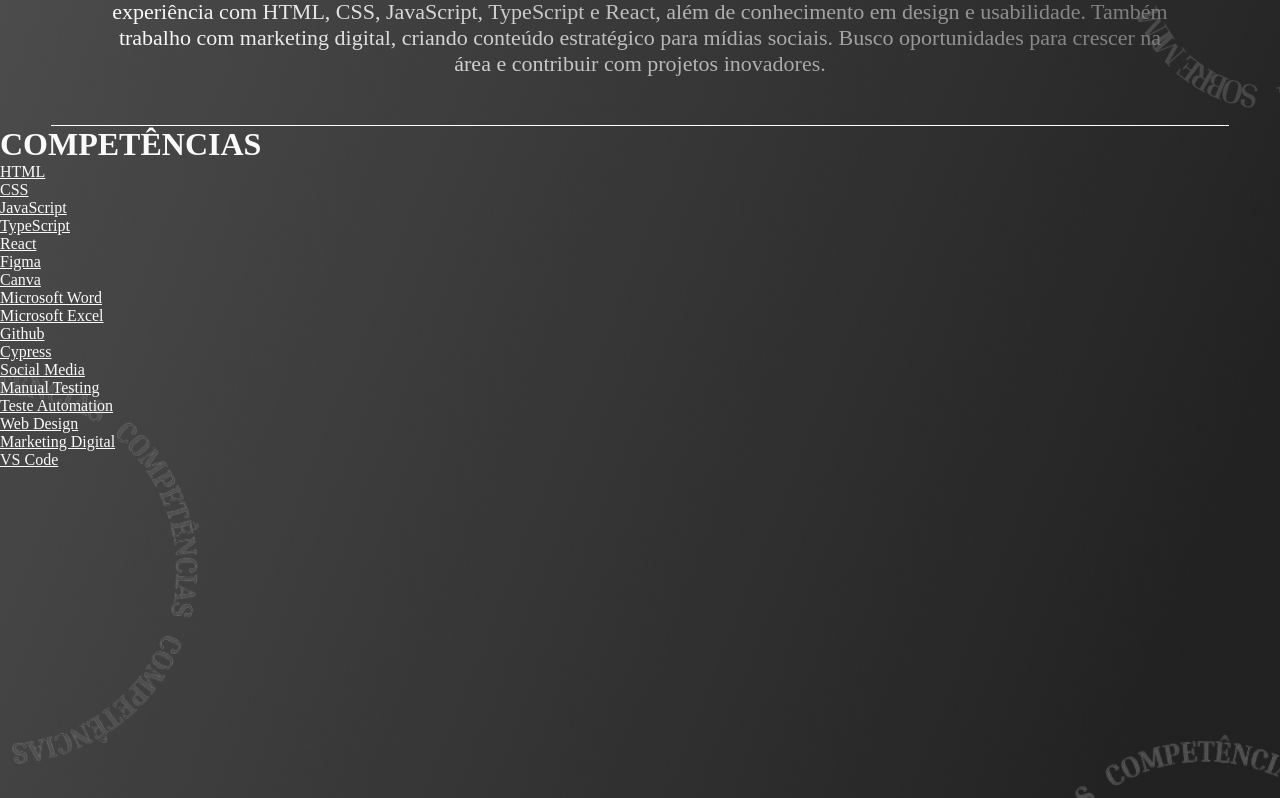
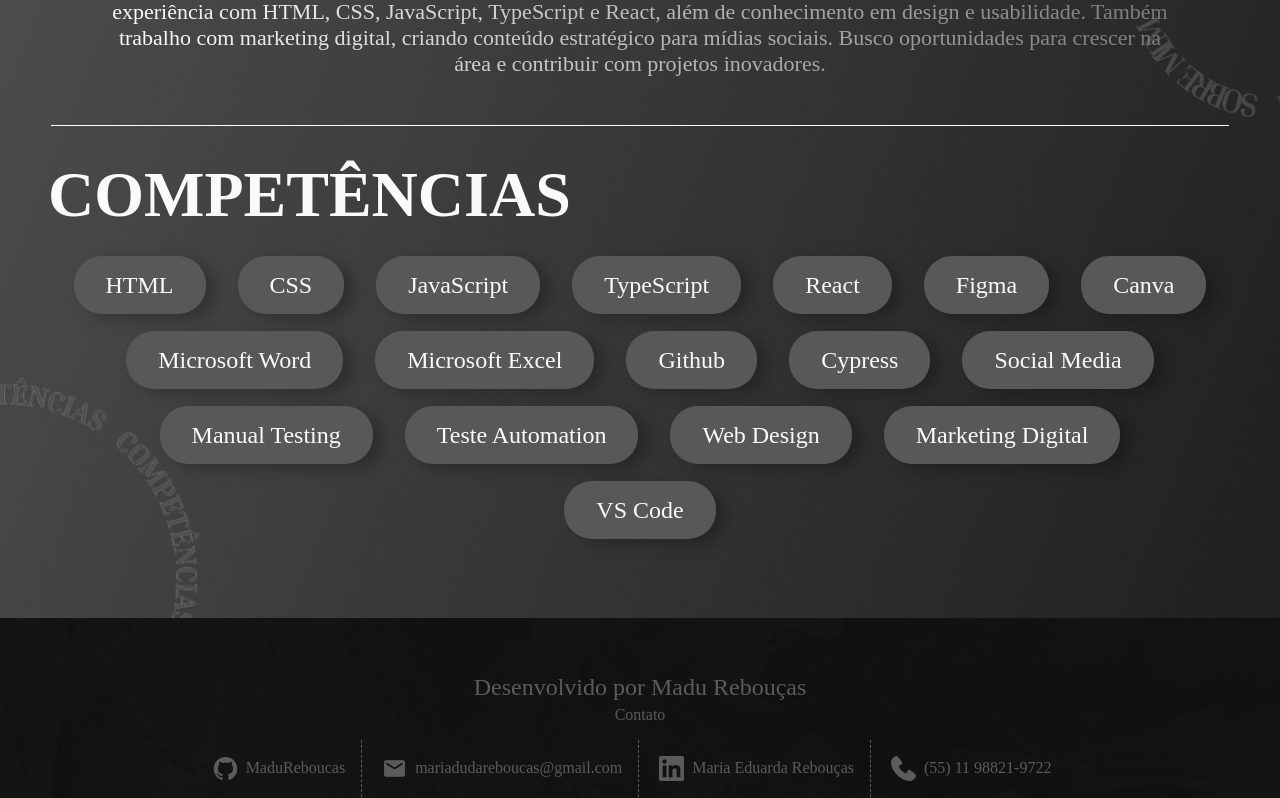
Before and after one commit to MaduReboucas/portifolio, a React (Vite) app: page /about-me in a window 1280 px wide. Shown: the part 582-1380 px from the top of the page. Built offline with nearby package versions, Linux system fonts and the light colour scheme; a web font is replaced by a local one.

Commit message:
Css sobre competências

```diff
--- a/src/routes/aboutme/AboutMe.css
+++ b/src/routes/aboutme/AboutMe.css
@@ -2,9 +2,9 @@
   background-image: url("../../img/sobremim-backgorund.png");
   background-repeat: no-repeat;
   background-size: cover;
-  background-position: center;
+  background-position: top;
   padding-top: 1rem;
-  height: 100rem;
+  height: 75rem;
 }
 
 .normal-color {
@@ -53,3 +53,33 @@
   border-top: 1px solid #ffffff;
   border-bottom: 1px solid #ffffff;
 }
+
+/* Competências */
+.skils-containers h1 {
+  font-size: 4rem;
+  padding-bottom: 1rem;
+}
+
+.skils-containers {
+  padding: 2rem 3rem;
+}
+
+.line-skils {
+  display: flex;
+  justify-content: center;
+  padding: 1.5rem 0;
+}
+
+.line-skils li {
+  list-style: none;
+  padding: 0 1rem;
+}
+
+.anchor {
+  text-decoration: none;
+  padding: 1rem 2rem;
+  background-color: #585858;
+  border-radius: 28px;
+  font-size: 1.5rem;
+  box-shadow: 10px 5px 15px rgba(0, 0, 0, 0.25);
+}
--- a/src/routes/aboutme/AboutMe.jsx
+++ b/src/routes/aboutme/AboutMe.jsx
@@ -33,11 +33,10 @@
       <div className="skils-containers">
         <h1 className="normal-color">COMPETÊNCIAS</h1>
         <div className="skils">
-          <div className="line-skils">
-            <ul>
+          <ul className="line-skils">
             <li>
               <a
-                  className="normal-color"
+                className="normal-color anchor"
                 href="https://developer.mozilla.org/pt-BR/docs/Web/HTML"
               >
                 HTML
@@ -45,7 +44,7 @@
             </li>
             <li>
               <a
-                  className="normal-color"
+                className="normal-color anchor"
                 href="https://developer.mozilla.org/pt-BR/docs/Web/CSS"
               >
                 CSS
@@ -53,7 +52,7 @@
             </li>
             <li>
               <a
-                  className="normal-color"
+                className="normal-color anchor"
                 href="https://developer.mozilla.org/pt-BR/docs/Web/JavaScript"
               >
                 JavaScript
@@ -61,7 +60,7 @@
             </li>
             <li>
               <a
-                  className="normal-color"
+                className="normal-color anchor"
                 href="https://developer.mozilla.org/en-US/docs/Glossary/TypeScript"
               >
                 TypeScript
@@ -69,7 +68,7 @@
             </li>
             <li>
               <a
-                  className="normal-color"
+                className="normal-color anchor"
                 href="https://developer.mozilla.org/pt-BR/docs/Learn_web_development/Core/Frameworks_libraries/React_getting_started"
               >
                 React
@@ -77,28 +76,26 @@
             </li>
             <li>
               <a
-                  className="normal-color"
+                className="normal-color anchor"
                 href="https://help.figma.com/hc/pt-br/articles/14563969806359-O-que-%C3%A9-o-Figma"
               >
                 Figma
               </a>
             </li>
-            </ul>
-          </div>
-
-          <div className="line-skils">
-            <ul>
             <li>
               <a
-                  className="normal-color"
+                className="normal-color anchor"
                 href="https://www.canva.com/pt_br/about/"
               >
                 Canva
               </a>
             </li>
+          </ul>
+
+          <ul className="line-skils">
             <li>
               <a
-                  className="normal-color"
+                className="normal-color anchor"
                 href="https://support.microsoft.com/pt-br/word"
               >
                 Microsoft Word
@@ -106,7 +103,7 @@
             </li>
             <li>
               <a
-                  className="normal-color"
+                className="normal-color anchor"
                 href="https://support.microsoft.com/pt-br/office/o-que-%C3%A9-o-excel-94b00f50-5896-479c-b0c5-ff74603b35a3"
               >
                 Microsoft Excel
@@ -114,7 +111,7 @@
             </li>
             <li>
               <a
-                  className="normal-color"
+                className="normal-color anchor"
                 href="https://docs.github.com/pt/get-started/start-your-journey/about-github-and-git"
               >
                 Github
@@ -122,28 +119,26 @@
             </li>
             <li>
               <a
-                  className="normal-color"
+                className="normal-color anchor"
                 href="https://www.softdesign.com.br/blog/cypress_passo_a_passo_para_comecar_a_usar/"
               >
                 Cypress
               </a>
             </li>
-            </ul>
-          </div>
-
-          <div className="line-skils">
-            <ul>
             <li>
               <a
-                  className="normal-color"
+                className="normal-color anchor"
                 href="https://www.rdstation.com/blog/marketing/o-que-faz-um-social-media/"
               >
                 Social Media
               </a>
             </li>
+          </ul>
+
+          <ul className="line-skils">
             <li>
               <a
-                  className="normal-color"
+                className="normal-color anchor"
                 href="https://www.zaptest.com/pt-br/testes-manuais-o-que-e-tipos-processos-abordagens-ferramentas-mais"
               >
                 Manual Testing
@@ -151,7 +146,7 @@
             </li>
             <li>
               <a
-                  className="normal-color"
+                className="normal-color anchor"
                 href="https://www.servicenow.com/br/platform/workflow-data-fabric/what-is-test-automation.html"
               >
                 Teste Automation
@@ -159,28 +154,26 @@
             </li>
             <li>
               <a
-                  className="normal-color"
+                className="normal-color anchor"
                 href="https://pm3.com.br/blog/web-design/"
               >
                 Web Design
               </a>
             </li>
-            </ul>
-          </div>
-
-          <div className="line-skils">
-            <ul>
             <li>
               <a
-                  className="normal-color"
+                className="normal-color anchor"
                 href="https://www.rdstation.com/blog/marketing/marketing-digital/"
               >
                 Marketing Digital
               </a>
             </li>
+          </ul>
+
+          <ul className="line-skils">
             <li>
               <a
-                  className="normal-color"
+                className="normal-color anchor"
                 href="https://learn.microsoft.com/pt-br/shows/visual-studio-code/"
               >
                 VS Code
@@ -190,7 +183,6 @@
         </div>
       </div>
     </div>
-    </div>
   );
 };
 
```
Lines whose indentation alone changed are shown as unchanged.
